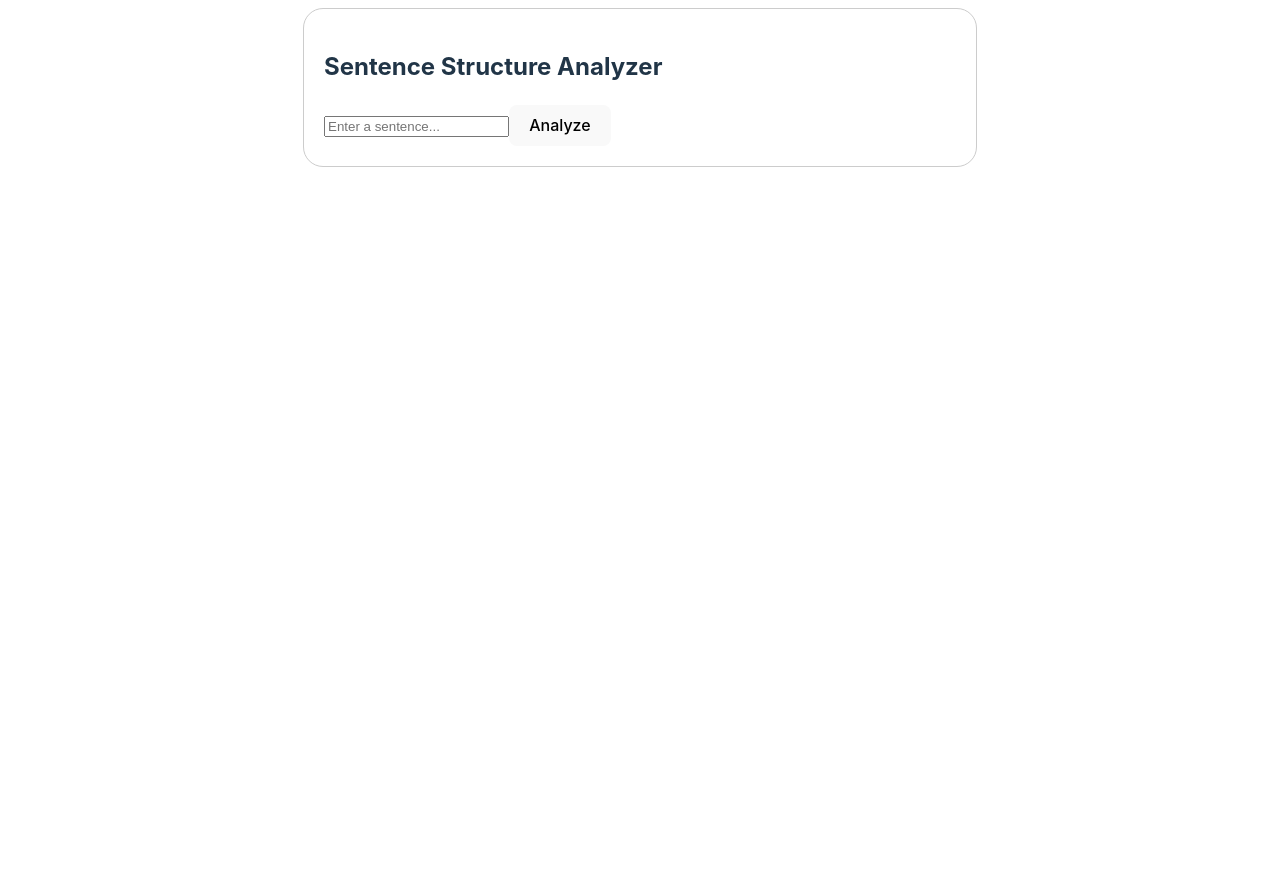
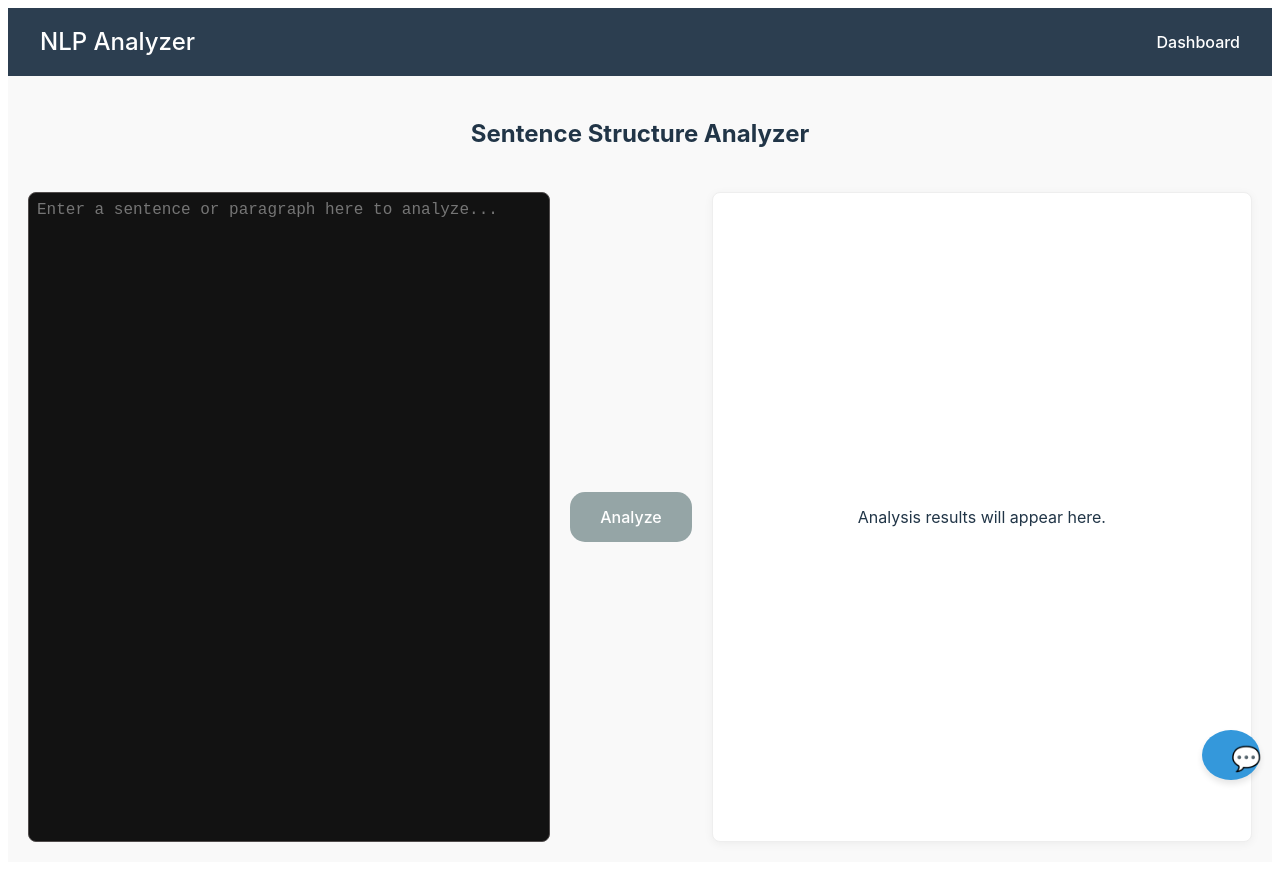
Before and after one commit to khanh892002/SentenceAnalyzing, a React (Vite) app: page / in a window 1280 px wide. Before the commit the page ends 800 px from the top, so only its background shows below. Built offline with nearby package versions, Linux system fonts and the light colour scheme.

Commit message:
using React Router Dom for page routing and changed dashboard's UI

```diff
--- a/package.json
+++ b/package.json
@@ -14,7 +14,8 @@
     "cors": "^2.8.5",
     "express": "^4.21.1",
     "react": "^18.3.1",
-    "react-dom": "^18.3.1"
+    "react-dom": "^18.3.1",
+    "react-router-dom": "^7.16.0"
   },
   "devDependencies": {
     "@eslint/js": "^9.11.1",
--- a/src/App.jsx
+++ b/src/App.jsx
@@ -1,12 +1,17 @@
-import SentenceAnalyzer from './components/SentenceAnalyzer';
+import { BrowserRouter, Routes, Route } from 'react-router-dom';
+import Layout from './components/Layout';
+import Dashboard from './pages/Dashboard';
 import './App.css';
 
 function App() {
   return (
-    <div className="container">
-      <h2>Sentence Structure Analyzer</h2>
-      <SentenceAnalyzer />
-    </div>
+    <BrowserRouter>
+      <Routes>
+        <Route path="/" element={<Layout />}>
+          <Route index element={<Dashboard />} />
+        </Route>
+      </Routes>
+    </BrowserRouter>
   );
 }
 
--- /dev/null
+++ b/src/components/FeedbackWidget.css
@@ -0,0 +1,70 @@
+.feedback-widget {
+  position: fixed;
+  bottom: 20px;
+  right: 20px;
+  z-index: 1000;
+}
+.feedback-icon-btn {
+  background-color: #3498db;
+  color: white;
+  border: none;
+  border-radius: 50%;
+  width: 50px;
+  height: 50px;
+  font-size: 24px;
+  cursor: pointer;
+  box-shadow: 0 4px 6px rgba(0,0,0,0.1);
+}
+.feedback-dialog {
+  background: white;
+  border: 1px solid #ddd;
+  border-radius: 8px;
+  width: 300px;
+  box-shadow: 0 4px 15px rgba(0,0,0,0.2);
+  display: flex;
+  flex-direction: column;
+}
+.feedback-header {
+  background: #3498db;
+  color: white;
+  padding: 10px;
+  border-top-left-radius: 8px;
+  border-top-right-radius: 8px;
+  display: flex;
+  justify-content: space-between;
+  align-items: center;
+}
+.feedback-header h3 {
+  margin: 0;
+  font-size: 1rem;
+}
+.minimize-btn {
+  background: none;
+  border: none;
+  color: white;
+  cursor: pointer;
+  font-weight: bold;
+}
+.feedback-form {
+  padding: 15px;
+  display: flex;
+  flex-direction: column;
+}
+.feedback-form textarea {
+  width: 100%;
+  height: 100px;
+  margin-bottom: 10px;
+  padding: 8px;
+  border: 1px solid #ccc;
+  border-radius: 4px;
+  resize: none;
+  box-sizing: border-box;
+}
+.submit-feedback-btn {
+  background: #2ecc71;
+  color: white;
+  border: none;
+  padding: 8px;
+  border-radius: 4px;
+  cursor: pointer;
+}
--- /dev/null
+++ b/src/components/FeedbackWidget.jsx
@@ -0,0 +1,41 @@
+import { useState } from 'react';
+import './FeedbackWidget.css';
+
+function FeedbackWidget() {
+  const [isOpen, setIsOpen] = useState(false);
+  const [feedback, setFeedback] = useState('');
+
+  const toggleWidget = () => setIsOpen(!isOpen);
+
+  const handleSubmit = (e) => {
+    e.preventDefault();
+    console.log("Feedback submitted:", feedback);
+    setFeedback('');
+    setIsOpen(false);
+    alert('Thank you for your feedback!');
+  };
+
+  return (
+    <div className="feedback-widget">
+      {isOpen ? (
+        <div className="feedback-dialog">
+          <div className="feedback-header">
+            <h3>Feedback</h3>
+            <button className="minimize-btn" onClick={toggleWidget}>_</button>
+          </div>
+          <form onSubmit={handleSubmit} className="feedback-form">
+            <textarea
+              value={feedback}
+              onChange={(e) => setFeedback(e.target.value)}
+              placeholder="Tell us what you think..."
+              required
+            />
+            <button type="submit" className="submit-feedback-btn">Submit</button>
+          </form>
+        </div>
+      ) : (<button className="feedback-icon-btn" onClick={toggleWidget} title="Send Feedback">💬</button>)}
+    </div>
+  );
+}
+
+export default FeedbackWidget;
--- /dev/null
+++ b/src/components/Layout.css
@@ -0,0 +1,10 @@
+.app-layout {
+  display: flex;
+  flex-direction: column;
+  min-height: 100vh;
+}
+.main-content {
+  flex: 1;
+  padding: 20px;
+  background-color: #f9f9f9;
+}
--- /dev/null
+++ b/src/components/Layout.jsx
@@ -0,0 +1,18 @@
+import { Outlet } from 'react-router-dom';
+import Navbar from './Navbar';
+import FeedbackWidget from './FeedbackWidget';
+import './Layout.css';
+
+function Layout() {
+  return (
+    <div className="app-layout">
+      <Navbar />
+      <main className="main-content">
+        <Outlet />
+      </main>
+      <FeedbackWidget />
+    </div>
+  );
+}
+
+export default Layout;
--- /dev/null
+++ b/src/components/Navbar.css
@@ -0,0 +1,19 @@
+.navbar {
+  display: flex;
+  justify-content: space-between;
+  align-items: center;
+  padding: 1rem 2rem;
+  background-color: #2c3e50;
+  color: white;
+}
+.navbar a {
+  color: white;
+  text-decoration: none;
+}
+.navbar-brand {
+  font-size: 1.5rem;
+  font-weight: bold;
+}
+.navbar-links a {
+  margin-left: 1rem;
+}
--- /dev/null
+++ b/src/components/Navbar.jsx
@@ -0,0 +1,13 @@
+import { Link } from 'react-router-dom';
+import './Navbar.css';
+
+function Navbar() {
+  return (
+    <nav className="navbar">
+      <div className="navbar-brand"><Link to="/">NLP Analyzer</Link></div>
+      <div className="navbar-links"><Link to="/">Dashboard</Link></div>
+    </nav>
+  );
+}
+
+export default Navbar;
--- a/src/index.css
+++ b/src/index.css
@@ -2,10 +2,6 @@
   font-family: Inter, system-ui, Avenir, Helvetica, Arial, sans-serif;
   line-height: 1.5;
   font-weight: 400;
-
-  color-scheme: light dark;
-  color: rgba(255, 255, 255, 0.87);
-  background-color: #242424;
 
   font-synthesis: none;
   text-rendering: optimizeLegibility;
--- /dev/null
+++ b/src/pages/Dashboard.css
@@ -0,0 +1,82 @@
+.dashboard {
+  display: flex;
+  flex-direction: column;
+  height: 100%;
+}
+
+.dashboard-header {
+  text-align: center;
+  margin-bottom: 20px;
+}
+
+.analyzer-layout {
+  display: flex;
+  flex-direction: row;
+  justify-content: space-between;
+  align-items: stretch;
+  gap: 20px;
+  height: calc(100vh - 150px);
+}
+
+.left-panel {
+  color-scheme: dark;
+  flex: 4.5;
+  display: flex;
+  flex-direction: column;
+}
+
+.sentence-textarea {
+  flex: 1;
+  width: 100%;
+  padding: 8px;
+  border: 1px solid #504c4c;
+  border-radius: 8px;
+  font-size: 16px;
+  resize: none;
+  box-sizing: border-box;
+}
+
+.center-panel {
+  flex: 1;
+  display: flex;
+  flex-direction: column;
+  justify-content: center;
+  align-items: center;
+}
+
+.analyze-button {
+  padding: 15px 30px;
+  font-size: 16px;
+  background-color: #3498db;
+  color: white;
+  border: none;
+  border-radius: 15px;
+  cursor: pointer;
+  transition: background-color 0.2s;
+}
+
+.analyze-button:hover:not(:disabled) {
+  background-color: #2980b9;
+}
+
+.analyze-button:disabled {
+  background-color: #95a5a6;
+  cursor: not-allowed;
+}
+
+.right-panel {
+  flex: 4.5;
+  background: white;
+  border: 1px solid #eee;
+  border-radius: 8px;
+  padding: 8px;
+  overflow-y: auto;
+  box-shadow: 0 2px 10px rgba(0, 0, 0, 0.05);
+}
+
+.placeholder-result {
+  display: flex;
+  justify-content: center;
+  align-items: center;
+  height: 100%;
+}
--- /dev/null
+++ b/src/pages/Dashboard.jsx
@@ -0,0 +1,71 @@
+import { useState } from 'react';
+import { analyzeSentence } from '../services/sentenceService';
+import SentenceStructure from '../components/SentenceStructure';
+import './Dashboard.css';
+
+function Dashboard() {
+  const [sentence, setSentence] = useState('');
+  const [responseJSON, setResponseJSON] = useState(null);
+  const [loading, setLoading] = useState(false);
+  const [error, setError] = useState(null);
+
+  const handleSubmit = async () => {
+    if (!sentence.trim()) return;
+    try {
+      setLoading(true);
+      setError(null);
+      const responseData = await analyzeSentence(sentence);
+      setResponseJSON(responseData);
+    } catch (error) {
+      console.error('Error:', error);
+      setError('An error occurred. Please try again later.');
+    } finally {
+      setLoading(false);
+    }
+  };
+
+  return (
+    <div className="dashboard">
+      <div className="dashboard-header">
+        <h2>Sentence Structure Analyzer</h2>
+      </div>
+
+      <div className="analyzer-layout">
+        <div className="left-panel">
+          <textarea
+            value={sentence}
+            onChange={(e) => setSentence(e.target.value)}
+            placeholder="Enter a sentence or paragraph here to analyze..."
+            className="sentence-textarea"
+          />
+        </div>
+
+        <div className="center-panel">
+          <button onClick={handleSubmit} className="analyze-button" disabled={loading || !sentence.trim()}>
+            {loading ? 'Analyzing...' : 'Analyze'}
+          </button>
+        </div>
+
+        <div className="right-panel">
+          {error && <div className="error">{error}</div>}
+          {!responseJSON && !error && !loading && (
+            <div className="placeholder-result">
+              Analysis results will appear here.
+            </div>
+          )}
+          {loading && <div className="loading">Analyzing...</div>}
+          {responseJSON && (
+            <div className="result-container">
+              <h3>Analysis Result:</h3>
+              <div className="tree-scroll-container">
+                <SentenceStructure data={responseJSON} />
+              </div>
+            </div>
+          )}
+        </div>
+      </div>
+    </div>
+  );
+}
+
+export default Dashboard;
```
Also changed, not shown: 1 other file (tests, documents, lock files or other folders).
